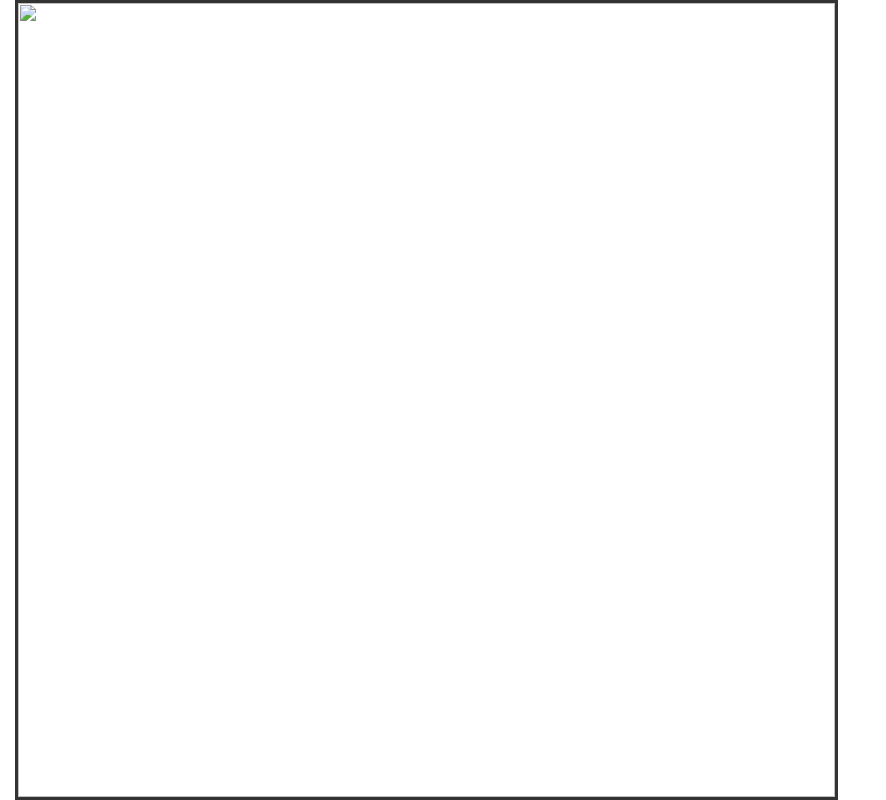
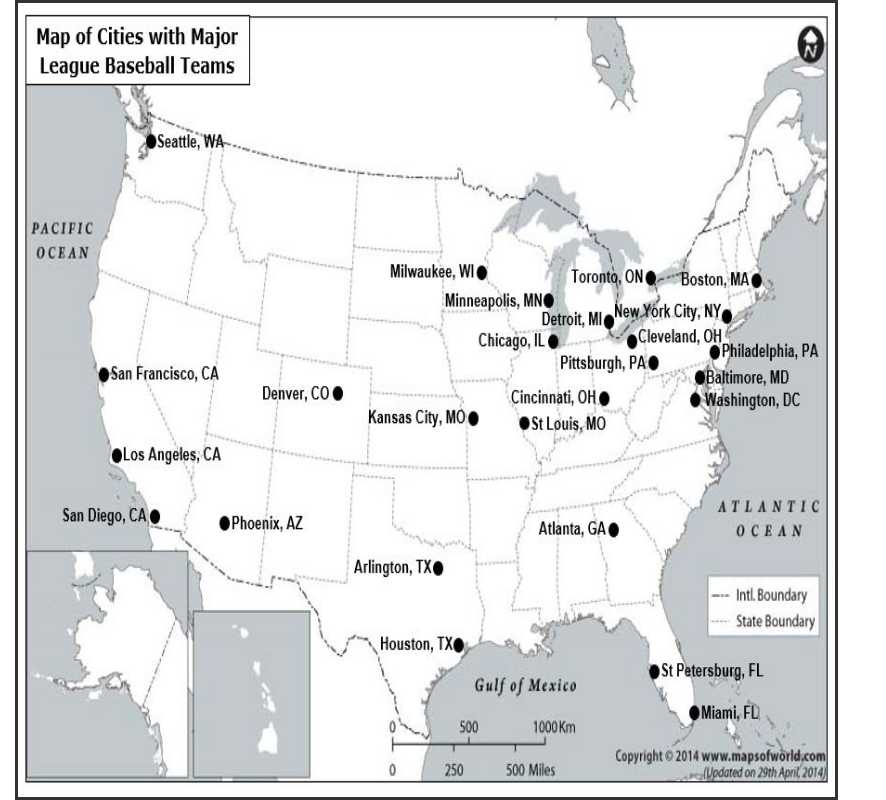
Before and after one commit to kstolle15/MLB-Project, a plain HTML site: page mlb.html in a window 1280 px wide. Shown: the whole page, without its empty margins (0-886 px from the left). Drawn offline with Linux system fonts and the light colour scheme.

Commit message:
Corrected img file name
My friend who's really short had a party the other night and he only invited other really short people.
It was just a little get together.

```diff
--- a/mlb.html
+++ b/mlb.html
@@ -13,7 +13,7 @@
   </head>
   <body>
       <div class="col-md-8">
-        <img src="MLB map.JPG" usemap="#usa">
+        <img src="theRealDeal.JPG" usemap="#usa">
         <map name="usa">
           <area id="baltimore" shape="circle" coords="734,282,5">
           <area id="boston" shape="circle" coords="795,209,5">
```
